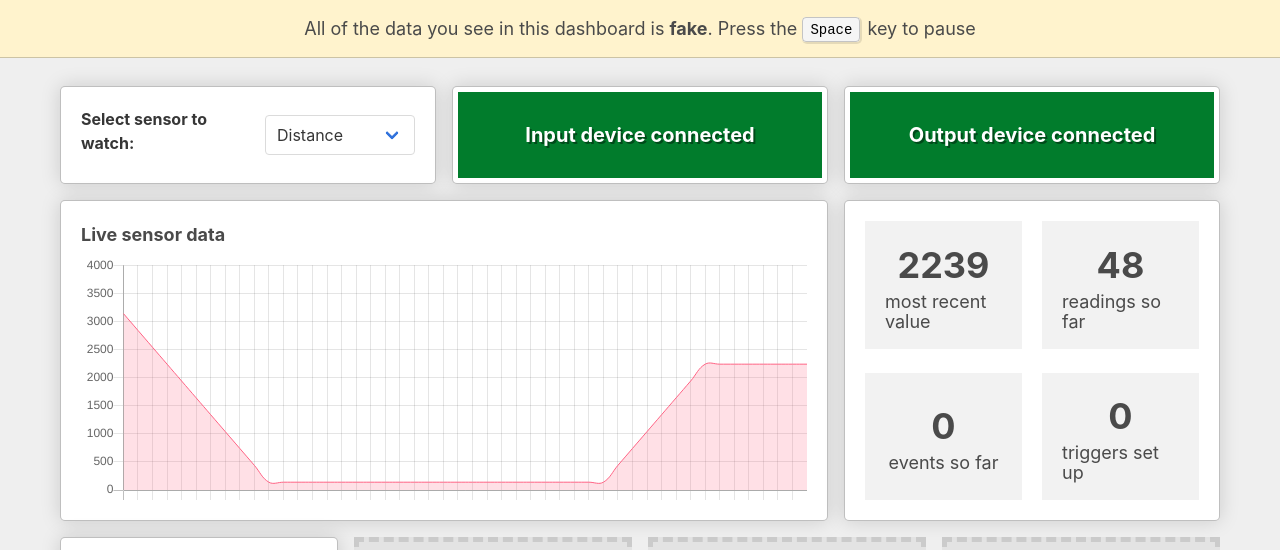
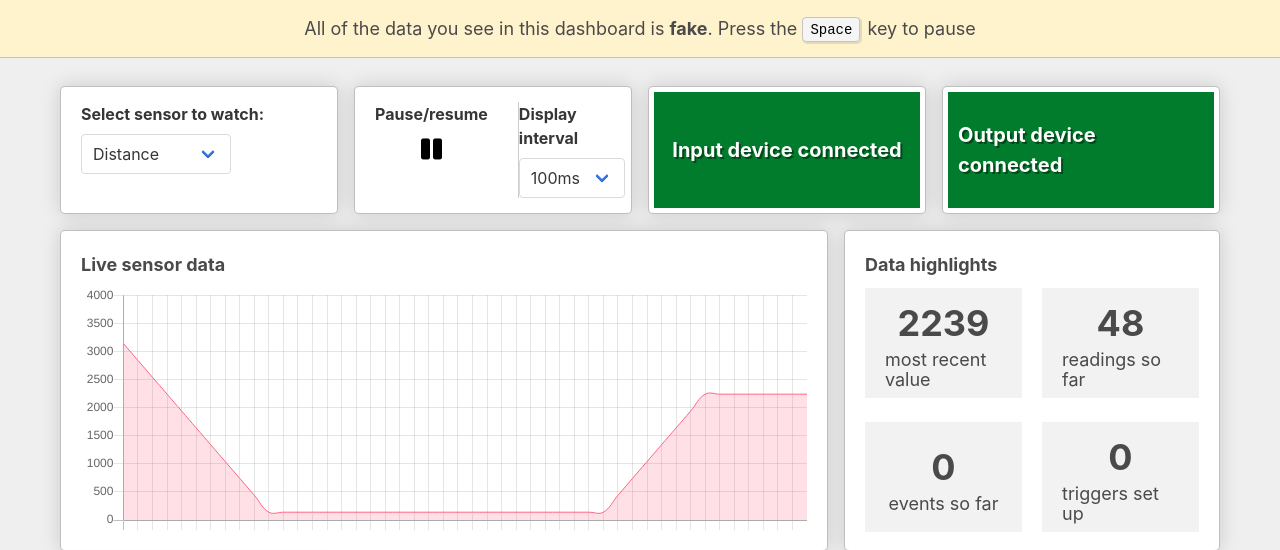
Before and after one commit to jasonwebb/dashboard-for-everybody, a website: page dashboard/index.html in a window 1280 px wide. Shown: the top 550 px of the page. Drawn offline with Linux system fonts and the light colour scheme.

Commit message:
Adding controls for data display pause/resume and refresh interval

```diff
--- a/dashboard/index.html
+++ b/dashboard/index.html
@@ -20,10 +20,10 @@
   </div>
 
   <main class="container">
-    <!-- First row -->
     <div class="columns">
+
       <!-- Select a sensor to watch -->
-      <div class="column">
+      <div class="column is-one-quarter">
         <div class="panel" id="device-selector">
           <div class="field">
             <label for="selected-sensor" class="label">Select sensor to watch:</label>
@@ -34,6 +34,44 @@
                   <option value="distance">Distance</option>
                   <option value="temperature">Temperature</option>
                   <option value="light">Light</option>
+                </select>
+              </div>
+            </div>
+          </div>
+        </div>
+      </div>
+
+      <!-- Controls for pausing/resuming and changing interval of data display -->
+      <div class="column is-one-quarter">
+        <div class="panel" id="flow-controls">
+          <!-- Pause/resume button-->
+          <div class="field">
+            <div class="label">Pause/resume</div>
+
+            <button class="flow-control-button">
+              <div class="pause-contents">
+                <span class="pause-icon fas fa-pause" aria-hidden="true"></span>
+                <span class="visually-hidden">Pause data collection</span>
+              </div>
+
+              <div class="resume-contents is-hidden">
+                <span class="resume-icon fas fa-play" aria-hidden="true"></span>
+                <span class="visually-hidden">Resume data collection</span>
+              </div>
+            </button>
+          </div>
+
+          <!-- Interval select dropdown -->
+          <div class="field">
+            <label for="interval" class="label">Display interval</label>
+
+            <div class="control">
+              <div class="select">
+                <select id="interval-selector">
+                  <option value="100">100ms</option>
+                  <option value="500">500ms</option>
+                  <option value="1000">1s</option>
+                  <option value="3000">3s</option>
                 </select>
               </div>
             </div>
@@ -71,8 +109,6 @@
 
           <!-- Same data in table for screen reader users -->
           <div id="sensor-data" class="visually-hidden">
-            <!-- <span >No sensor data available</span> -->
-
             <table>
               <caption>Last 50 sensor readings, sorted newest to oldest</caption>
 
@@ -91,6 +127,9 @@
 
       <div class="column">
         <div class="panel" id="highlights-panel">
+          <h2>Data highlights</h2>
+
+          <div class="highlights">
             <div class="highlight" id="last-reading">
               <div class="value">0</div>
               <div class="description">most recent value</div>
@@ -110,20 +149,7 @@
               <div class="value">0</div>
               <div class="description">triggers set up</div>
             </div>
-
-          <!-- <div class="highlight" id="pause-controls" aria-live="assertive">
-            <button>
-              <div class="icons">
-                <span class="pause-icon fa fa-pause" aria-hidden="true"></span>
-                <span class="resume-icon fa fa-play is-hidden" aria-hidden="true"></span>
           </div>
-
-              <div class="descriptions">
-                <span class="pause-description description">Pause data collection</span>
-                <span class="resume-description description is-hidden">Resume data collection</span>
-              </div>
-            </button>
-          </div> -->
         </div>
       </div>
     </div>
--- a/dashboard/js/entry.js
+++ b/dashboard/js/entry.js
@@ -7,6 +7,10 @@ let client = mqtt.connect('wss://test.mosquitto.org:8081');
 
 // Pause control for data collection
 let isPaused = false;
+
+// Data display interval (allow users to "slow down" data stream)
+let displayInterval = 100;
+let lastDisplayUpdate = Date.now();
 
 // MQTT topics
 const inputDeviceStatusTopic = 'iothackday/dfe/input-device';
@@ -25,8 +29,10 @@ let inputLastPing = Date.now();
 let outputLastPing = Date.now();
 let keepAliveThreshold = 1000;
 
-// DOM elements
+// Important DOM elements
 let inputSensorSelectedEl = document.getElementById('selected-sensor');
+let pauseButtonEl = document.querySelector('#flow-controls .flow-control-button');
+let displayIntervalEl = document.getElementById('interval-selector');
 let inputDeviceStatusEl = document.getElementById('input-device-status');
 let outputDeviceStatusEl = document.getElementById('output-device-status');
 
@@ -166,6 +172,15 @@ window.addEventListener('DOMContentLoaded', function(e) {
     displayTriggerCount();
   });
 
+  pauseButtonEl.addEventListener('click', function(e) {
+    // Toggle pause
+  });
+
+  // Update global display interval value when select element is changed
+  displayIntervalEl.addEventListener('change', function(e) {
+    displayInterval = parseInt(e.target.value);
+  });
+
   // Toggle mock data using 'Space'
   document.body.addEventListener('keydown', function(e) {
     if(e.key === ' ') {
@@ -300,6 +315,9 @@ function processMessages(topic, message) {
       dataObject.labels = currentSensorData.labels;
       dataObject.datasets[0].data = currentSensorData.data;
 
+      // Only refresh the UI at the interval requested by the user
+      if(Date.now() > lastDisplayUpdate + displayInterval) {
+
         // Re-initialize chart to display new data
         liveChart = new Chart(chartCanvasEl, {
           type: 'line',
@@ -331,6 +349,10 @@ function processMessages(topic, message) {
 
         // Display this new sensor value on the "last reading" highlight block
         displaySensorReading();
+
+        // Update last display refresh timestamp
+        lastDisplayUpdate = Date.now();
+      }
 
       // Add to total reading count for this sensor
       switch(currentSensor) {
--- a/dashboard/sass/components/_device-selector.scss
+++ b/dashboard/sass/components/_device-selector.scss
@@ -1,26 +1,3 @@
 #device-selector {
-  &:focus-within {
-    box-shadow: 0 0 0 1px rgba(0,0,0,.5), 0 0 20px 0 rgba(0,0,0,.15);
-  }
-
-  .field {
-    display: flex;
-    align-items: center;
-
-    .label {
-      display: inline-block;
-    }
-
-    .control {
-      display: inline-block;
-      margin-left: 20px;
-
-      select {
-        &:focus {
-          box-shadow: 0 0 0 2px hsl(204, 86%, 53%);
-          outline: none;
-        }
-      }
-    }
-  }
+  padding: 15px 20px;
 }
--- /dev/null
+++ b/dashboard/sass/components/_flow-controls.scss
@@ -0,0 +1,28 @@
+#flow-controls {
+  display: flex;
+  justify-content: space-between;
+
+  padding: 15px 20px;
+
+  .field {
+    height: 100%;
+
+    &:first-of-type {
+      border-right: 1px solid rgba(0,0,0,.2);
+      padding-right: 30px;
+    }
+  }
+
+  .flow-control-button {
+    background: none;
+    border: 0;
+    padding: 0;
+
+    width: 100%;
+    height: 30px;
+
+    font-size: 24px;
+    line-height: 20px;
+    text-align: center;
+  }
+}
--- a/dashboard/sass/components/_highlghts.scss
+++ b/dashboard/sass/components/_highlghts.scss
@@ -1,7 +1,10 @@
 #highlights-panel {
+  .highlights {
     display: flex;
     justify-content: space-between;
     flex-wrap: wrap;
+
+    height: calc(100% - 35px);
 
     .highlight {
       flex: 0 0 calc(50% - 10px);
@@ -58,3 +61,4 @@
       }
     }
   }
+}
--- a/dashboard/sass/main.scss
+++ b/dashboard/sass/main.scss
@@ -5,9 +5,11 @@
 @import 'base/typography';
 @import 'base/columns';
 @import 'base/buttons';
+@import 'base/selects';
 
 @import 'components/panel';
 @import 'components/device-selector';
+@import 'components/flow-controls';
 @import 'components/device-status';
 @import 'components/highlghts';
 @import 'components/add-trigger-panel';
```
Also changed, not shown: dashboard/dist/scripts.min.js, dashboard/dist/styles.min.css. Lines whose indentation alone changed are shown as unchanged.
